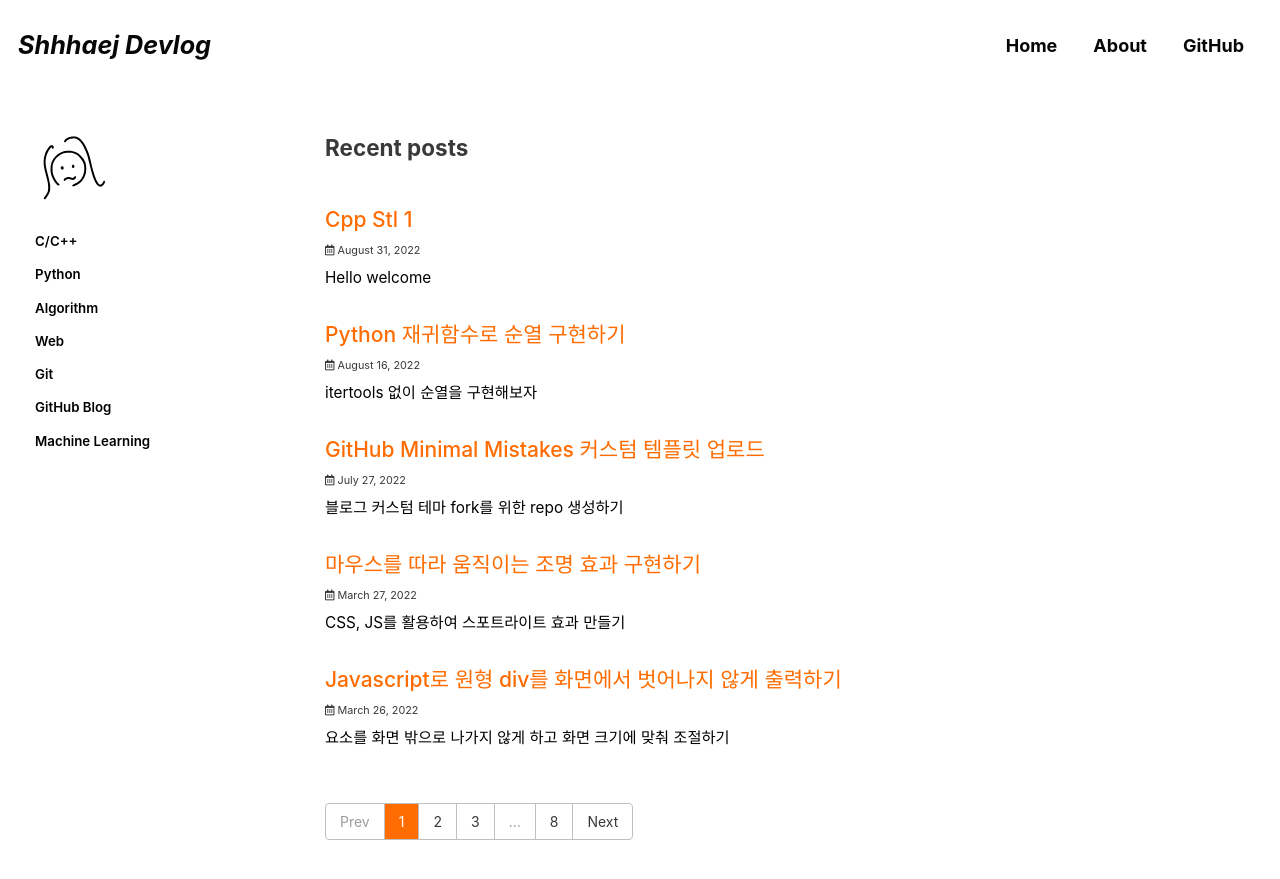
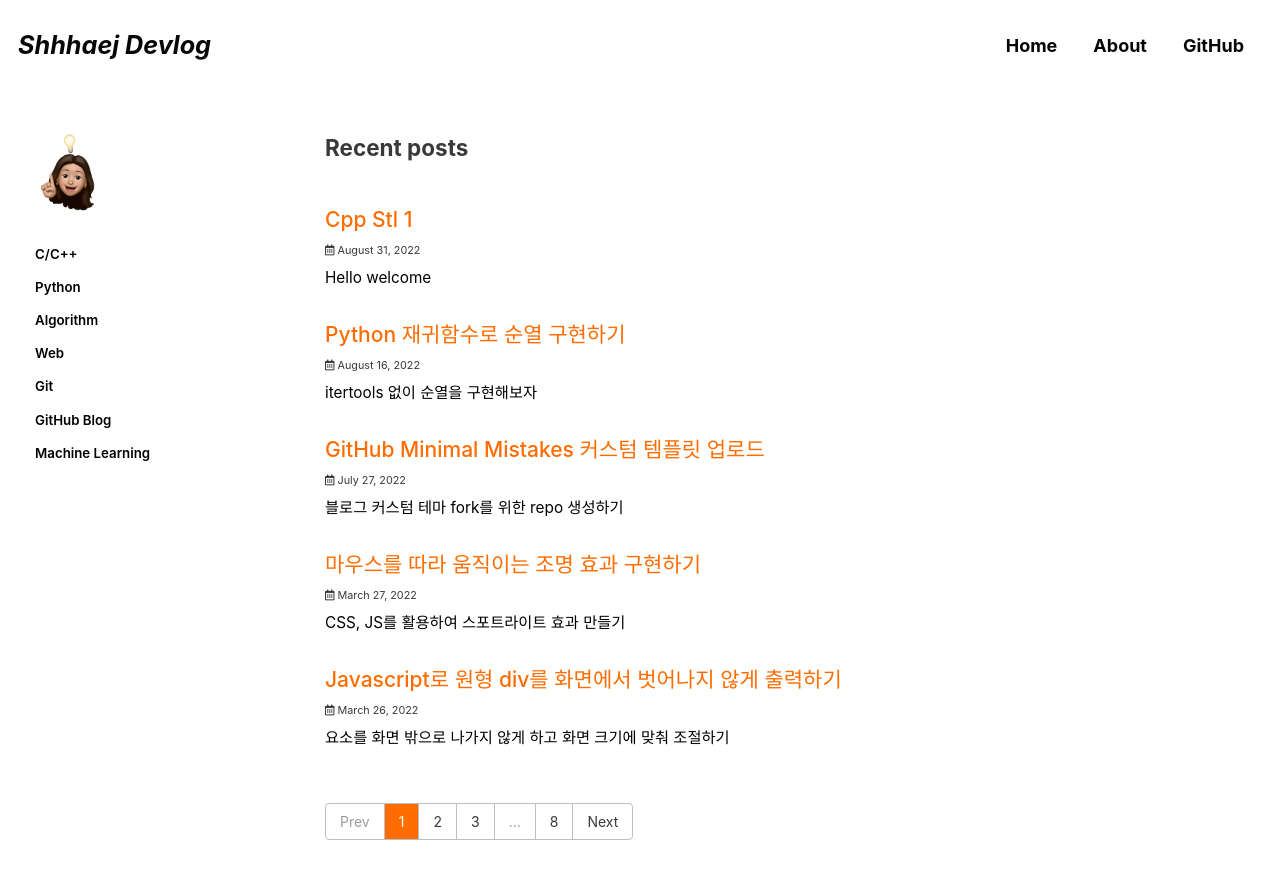
Before and after one commit to shhhaej/shhhaej.github.io, a Jekyll site: the page built from index.html, in a window 1280 px wide and 900 px high. Shown: the top 879 px of the window. Built offline with Jekyll 4.4.1, drawn with Linux system fonts in a browser that asks for light colours; cached includes are drawn as plain includes; some web fonts are replaced; the list of posts is cut into pages by our own code.

Commit message:
Change jpg.

```diff
--- a/_config.yml
+++ b/_config.yml
@@ -96,7 +96,7 @@ analytics:
 # Site Author
 author:
   name: "shhhaej"
-  avatar: "/assets/images/meee.svg"
+  avatar: "/assets/images/mimoji.png"
   #   bio              : "Hamppiness!"
   # location         : "Seoul, Korea"
   # email            : "bemychoiiis@gmail.com"
@@ -115,10 +115,10 @@ author:
 #       # url: "https://facebook.com/"
 # - label: "GitHub"
 #   icon: "fab fa-fw fa-github"
-#   url: "https://github.com/choiiis"
+#   url: "https://github.com/shhhaej"
 # - label: "Instagram"
 #   icon: "fab fa-fw fa-instagram"
-#   url: "https://www.instagram.com/choiiis.dev/"
+#   url: "https://www.instagram.com/"
 
 # Site Footer
 footer:
```
Also changed, not shown: assets/images/about_photo.jpg (added), assets/images/about_photo2.jpg (added), assets/images/mimoji.png (renamed from assets/images/memoji.png).
